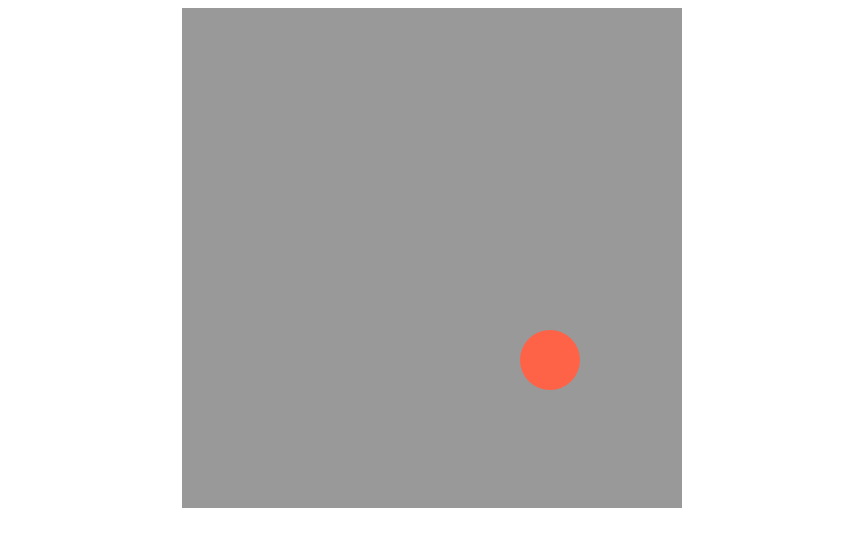
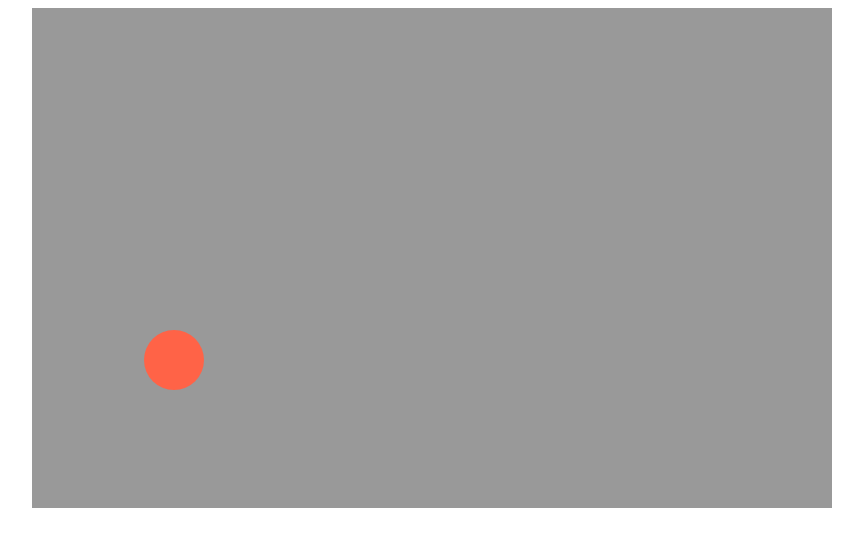
Before and after one commit to HappyKumamoto/LineDrawing, a plain HTML site: page index.html in a window 1280 px wide. Shown: the whole page, without its empty margins (208-1071 px from the left). Drawn offline with Linux system fonts and the light colour scheme.

Commit message:
Update index.html

```diff
--- a/index.html
+++ b/index.html
@@ -7,7 +7,7 @@
 </head>
 <body>
 
-<canvas id="canvas-a" width="500" height="500"></canvas>
+<canvas id="canvas-a" width="800" height="500"></canvas>
 
 <script>
    var canvas = document.getElementById("canvas-a");
```
